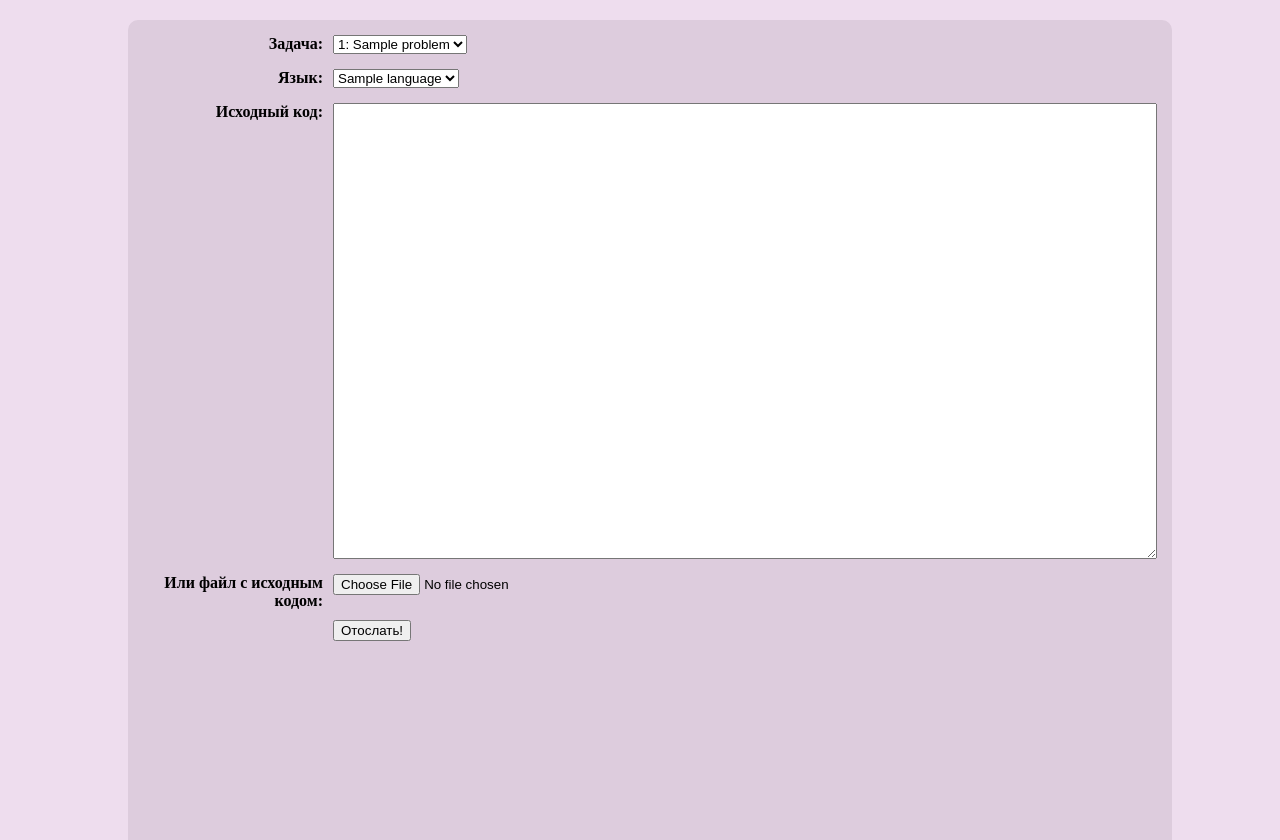
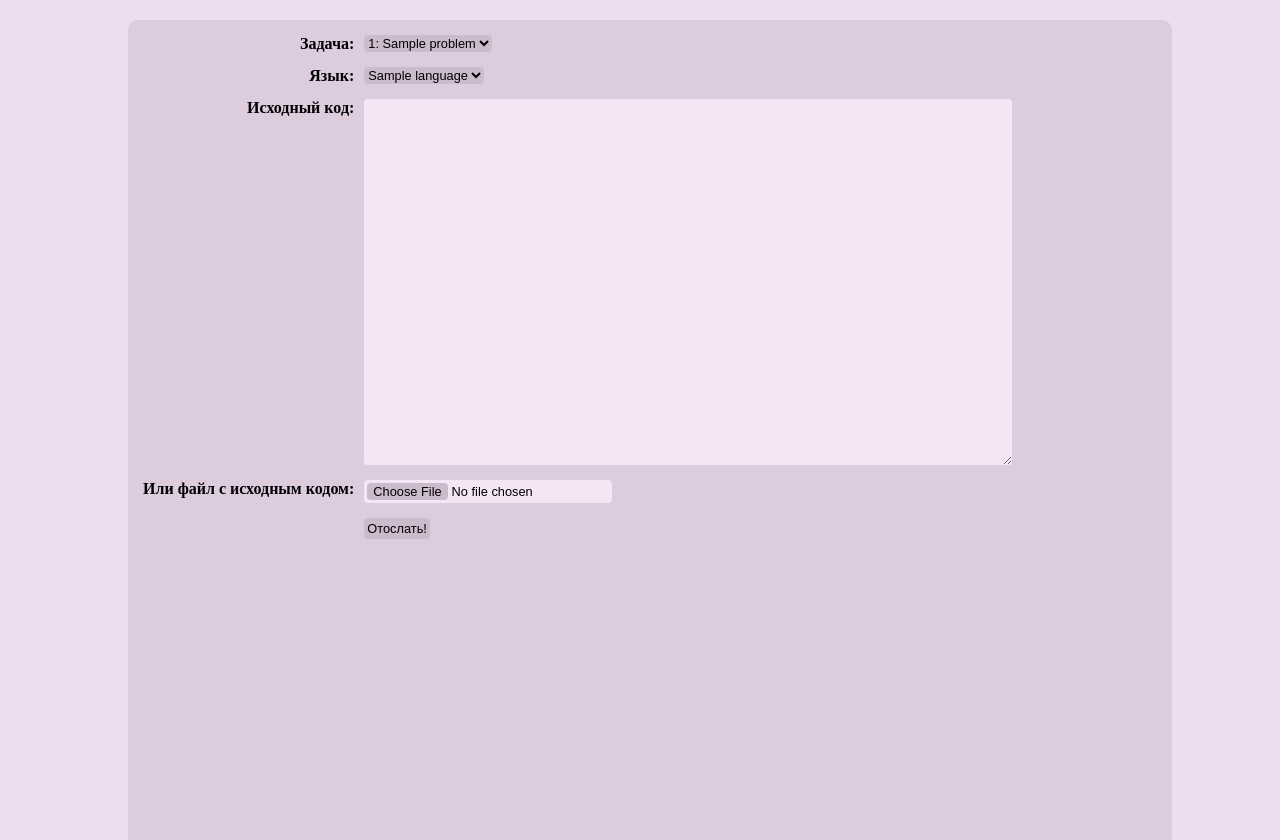
Before and after one commit to KalininN/ije-newweb, a Flask app: template templates/submit.html in a window 1280 px wide. Shown: the part 67-907 px from the top of the page. Run offline with Flask 2, Linux system fonts and the light colour scheme; the template is opened without the code that fills it: most values are stand-ins (such as "Sample title", 1, 10 or a date in 2020).

Commit message:
added stylish inputs

```diff
--- a/static/style.css
+++ b/static/style.css
@@ -258,3 +258,54 @@ h2 {
 #message_info .comment .value, #message_info .source_code .value {
     font-family: Courier;
 }
+
+.button {
+    font-size: 80%;
+    border: 0;
+    background-color: #ccbbcc;
+    border-radius: 4px;
+}
+
+.button:hover {
+    font-size: 80%;
+    border: 1px solid #ccbbcc;
+    background-color: #ddccdd;
+    border-radius: 4px;
+    cursor: pointer;
+}
+
+select {
+    font-size: 80%;
+    border: 0;
+    background-color: #ccbbcc;
+    border-radius: 4px;
+}
+
+select:hover {
+    font-size: 80%;
+    border: 1px solid #ccbbcc;
+    background-color: #ddccdd;
+    border-radius: 4px;
+    cursor: pointer;
+}
+
+input, textarea {
+    font-size: 80%;
+    border: 0;
+    background-color: #f5e5f5;
+    border-radius: 4px;
+    padding: 3px;
+}
+
+input[type=file]::-webkit-file-upload-button {
+    border: 0;
+    background-color: #ccbbcc;
+    border-radius: 4px;
+}
+
+input[type=file]::-webkit-file-upload-button:hover {
+    border: 1px solid #ccbbcc;
+    background-color: #ddccdd;
+    border-radius: 4px;
+    cursor: pointer;
+}
--- a/templates/choose_contest.html
+++ b/templates/choose_contest.html
@@ -8,6 +8,6 @@
         {% endfor %}
         <option value="None">Без контеста</option>
     </select>
-    <input type="submit" value="Войти!"/>
+    <input type="submit" class="button" value="Войти!"/>
 </form>
 {% endblock %}
--- a/templates/login.html
+++ b/templates/login.html
@@ -4,6 +4,6 @@
 <form action="" method="POST">
     <input type="text" name="login" placeholder="Login"/>
     <input type="password" name="password" placeholder="Password"/>
-    <input type="submit" value="Войти!"/>
+    <input type="submit" class="button" value="Войти!"/>
 </form>
 {% endblock %}
--- a/templates/submit.html
+++ b/templates/submit.html
@@ -2,7 +2,7 @@
 {% block content %}
 <form action="" method="POST" enctype=multipart/form-data >
 <div class="table_style">
-    <div><span class="property">Задача:</span><span class="value">
+    <div><span class="property">Задача:</span><span class="value" id="problem">
     <select name="problem">
         {% for p in problems %}
         <option value={{ p["id"] }}>{{ p["id"] }}: {{ p["name"] }}</option>
@@ -10,7 +10,7 @@
     </select>
     </span>
     </div>
-    <div><span class="property">Язык:</span><span class="value">
+    <div><span class="property">Язык:</span><span class="value" id="language">
     <select name="language">
         {% for l in languages %}
         <option value={{ l["id"] }}>{{ l["name"] }}</option>
@@ -18,9 +18,9 @@
     </select>
     </span>
     </div>
-    <div><span class="property">Исходный код:</span><span class="value"><textarea name="source_textarea" cols=100 rows=30></textarea></span></div>
+    <div><span class="property">Исходный код:</span><span class="value" id="source_textarea"><textarea name="source_textarea" cols=100 rows=30></textarea></span></div>
     <div><span class="property">Или файл с исходным кодом:</span><span class="value"><input type=file name="source_file"/></span></div>
-    <div><span class="property"></span><span class="value"><input type="submit" value="Отослать!"/></span></div>
+    <div><span class="property"></span><span class="value"><input type="submit" class="button" value="Отослать!"/></span></div>
 </div>
 </form>
 {% endblock %}
```
